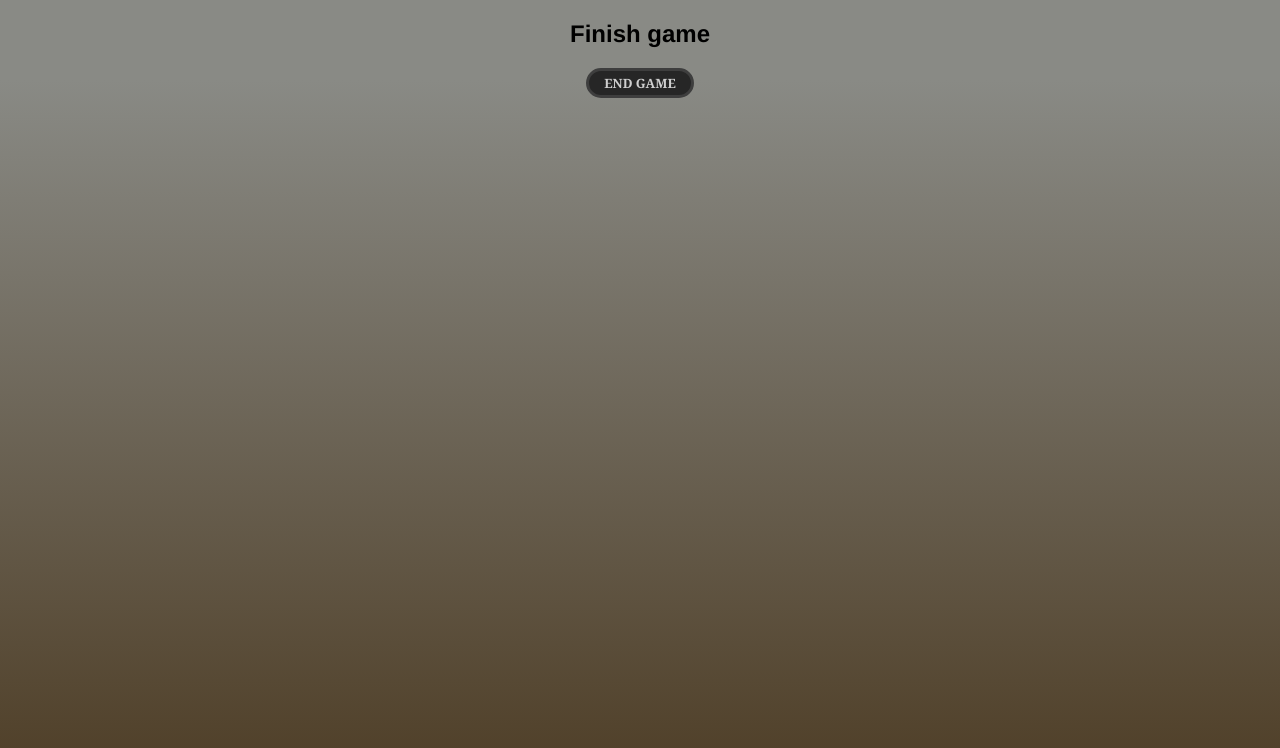
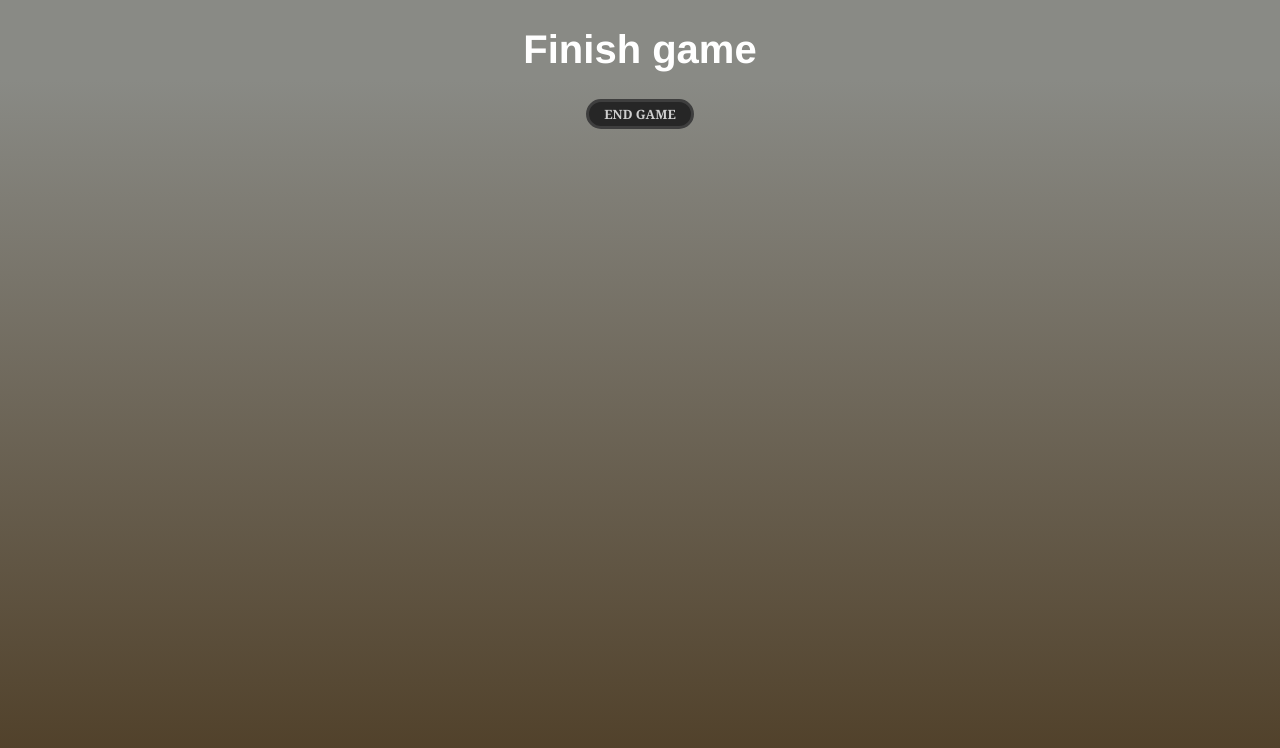
Before and after one commit to TamaraMMT/secret-word, a React (Vite) app in the folder secret-word/: page / in a window 1280 px wide. Both pictures are taken after a click on the button "PLAY!". Shown: the top 748 px of the page. Built offline with nearby package versions, Linux system fonts and the light colour scheme.

Commit message:
added styles

```diff
--- a/secret-word/src/components/Game.css
+++ b/secret-word/src/components/Game.css
@@ -0,0 +1,4 @@
+h1 {
+  color: rgb(255, 255, 255);
+  font-size: 2.5rem;
+}
--- a/secret-word/src/components/Game.jsx
+++ b/secret-word/src/components/Game.jsx
@@ -3,7 +3,7 @@ import "./Game.css";
 const Game = ({ verifyLetter }) => {
   return (
     <div>
-      <h2> Finish game</h2>
+      <h1> Finish game</h1>
       <button onClick={verifyLetter}>end game</button>
     </div>
   );
--- a/secret-word/src/components/GameOver.css
+++ b/secret-word/src/components/GameOver.css
@@ -0,0 +1,4 @@
+h1 {
+  color: rgb(255, 255, 255);
+  font-size: 2.5rem;
+}
--- a/secret-word/src/components/GameOver.jsx
+++ b/secret-word/src/components/GameOver.jsx
@@ -3,7 +3,7 @@ import "./GameOver.css";
 const GameOver = ({ retry }) => {
   return (
     <div>
-      <h2>Game Over</h2>
+      <h1>Game Over</h1>
       <button onClick={retry}>Reset</button>
     </div>
   );
```
